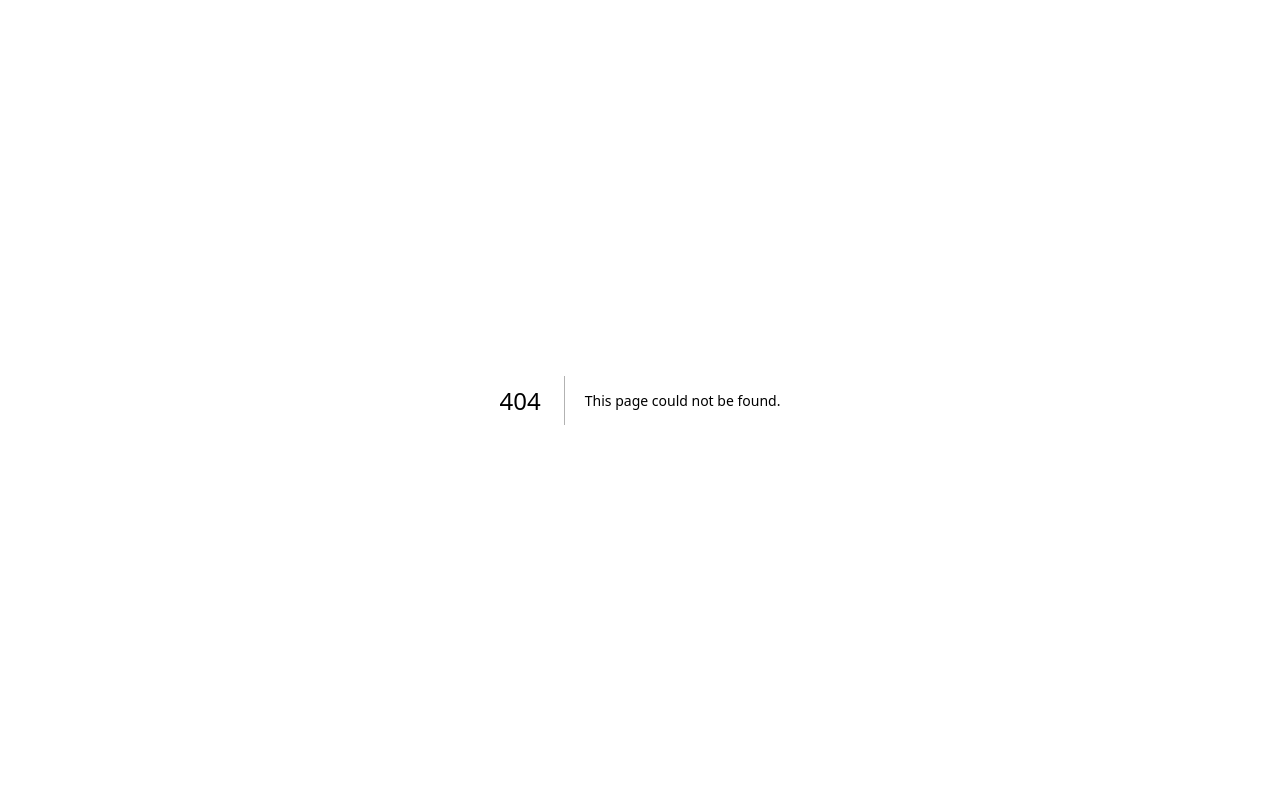
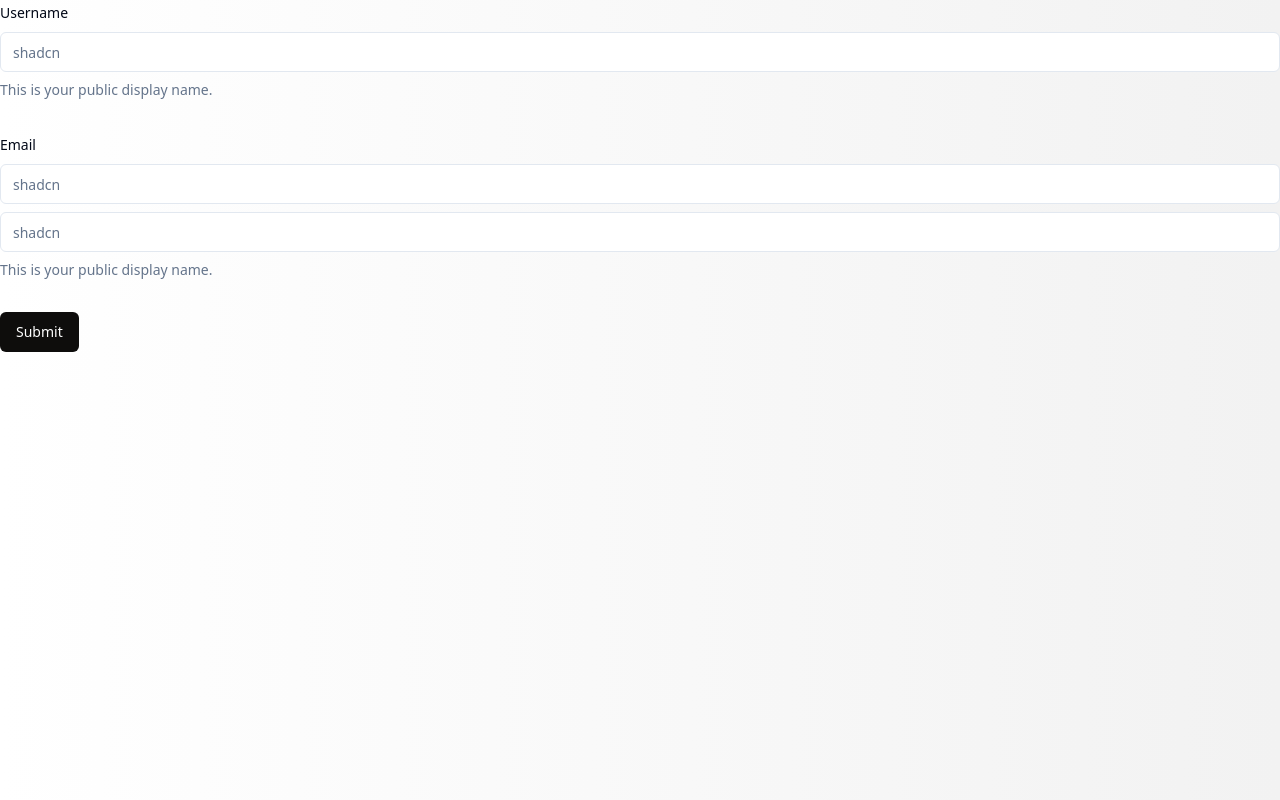
Before and after one commit to vipulkumar-dev/portfolio, a Next.js app: page /contact2 in a window 1280 px wide. Before the commit this address had no page. Built offline with nearby package versions, Linux system fonts and the light colour scheme.

Commit message:
Fro, intialized

```diff
--- /dev/null
+++ b/app/contact2/page.tsx
@@ -0,0 +1,88 @@
+"use client";
+
+import { zodResolver } from "@hookform/resolvers/zod";
+import { useForm } from "react-hook-form";
+import { z } from "zod";
+
+import { Button } from "@/components/ui/button";
+import {
+  Form,
+  FormControl,
+  FormDescription,
+  FormField,
+  FormItem,
+  FormLabel,
+  FormMessage,
+} from "@/components/ui/form";
+import { Input } from "@/components/ui/input";
+
+const formSchema = z.object({
+  username: z.string().min(2, {
+    message: "Username must be at least 2 characters.",
+  }),
+  email: z
+    .string()
+    .min(1, { message: "This field has to be filled." })
+    .email("This is not a valid email."),
+});
+
+export default function ProfileForm() {
+  // ...
+
+  const form = useForm<z.infer<typeof formSchema>>({
+    resolver: zodResolver(formSchema),
+    defaultValues: {
+      username: "",
+      email: "",
+    },
+  });
+
+  function onSubmit(values: z.infer<typeof formSchema>) {
+    // Do something with the form values.
+    // ✅ This will be type-safe and validated.
+    console.log(values);
+  }
+
+  return (
+    <Form {...form}>
+      <form onSubmit={form.handleSubmit(onSubmit)} className="space-y-8">
+        <FormField
+          control={form.control}
+          name="username"
+          render={({ field }) => (
+            <FormItem>
+              <FormLabel>Username</FormLabel>
+              <FormControl>
+                <Input placeholder="shadcn" {...field} />
+              </FormControl>
+              <FormDescription>
+                This is your public display name.
+              </FormDescription>
+              <FormMessage />
+            </FormItem>
+          )}
+        />
+        <FormField
+          control={form.control}
+          name="email"
+          render={({ field }) => (
+            <FormItem>
+              <FormLabel>Email</FormLabel>
+              <FormControl>
+                <Input placeholder="shadcn" {...field} />
+              </FormControl>
+              <FormControl>
+                <Input placeholder="shadcn" {...field} />
+              </FormControl>
+              <FormDescription>
+                This is your public display name.
+              </FormDescription>
+              <FormMessage />
+            </FormItem>
+          )}
+        />
+        <Button type="submit">Submit</Button>
+      </form>
+    </Form>
+  );
+}
--- /dev/null
+++ b/components/ui/form.tsx
@@ -0,0 +1,176 @@
+import * as React from "react"
+import * as LabelPrimitive from "@radix-ui/react-label"
+import { Slot } from "@radix-ui/react-slot"
+import {
+  Controller,
+  ControllerProps,
+  FieldPath,
+  FieldValues,
+  FormProvider,
+  useFormContext,
+} from "react-hook-form"
+
+import { cn } from "@/lib/utils"
+import { Label } from "@/components/ui/label"
+
+const Form = FormProvider
+
+type FormFieldContextValue<
+  TFieldValues extends FieldValues = FieldValues,
+  TName extends FieldPath<TFieldValues> = FieldPath<TFieldValues>
+> = {
+  name: TName
+}
+
+const FormFieldContext = React.createContext<FormFieldContextValue>(
+  {} as FormFieldContextValue
+)
+
+const FormField = <
+  TFieldValues extends FieldValues = FieldValues,
+  TName extends FieldPath<TFieldValues> = FieldPath<TFieldValues>
+>({
+  ...props
+}: ControllerProps<TFieldValues, TName>) => {
+  return (
+    <FormFieldContext.Provider value={{ name: props.name }}>
+      <Controller {...props} />
+    </FormFieldContext.Provider>
+  )
+}
+
+const useFormField = () => {
+  const fieldContext = React.useContext(FormFieldContext)
+  const itemContext = React.useContext(FormItemContext)
+  const { getFieldState, formState } = useFormContext()
+
+  const fieldState = getFieldState(fieldContext.name, formState)
+
+  if (!fieldContext) {
+    throw new Error("useFormField should be used within <FormField>")
+  }
+
+  const { id } = itemContext
+
+  return {
+    id,
+    name: fieldContext.name,
+    formItemId: `${id}-form-item`,
+    formDescriptionId: `${id}-form-item-description`,
+    formMessageId: `${id}-form-item-message`,
+    ...fieldState,
+  }
+}
+
+type FormItemContextValue = {
+  id: string
+}
+
+const FormItemContext = React.createContext<FormItemContextValue>(
+  {} as FormItemContextValue
+)
+
+const FormItem = React.forwardRef<
+  HTMLDivElement,
+  React.HTMLAttributes<HTMLDivElement>
+>(({ className, ...props }, ref) => {
+  const id = React.useId()
+
+  return (
+    <FormItemContext.Provider value={{ id }}>
+      <div ref={ref} className={cn("space-y-2", className)} {...props} />
+    </FormItemContext.Provider>
+  )
+})
+FormItem.displayName = "FormItem"
+
+const FormLabel = React.forwardRef<
+  React.ElementRef<typeof LabelPrimitive.Root>,
+  React.ComponentPropsWithoutRef<typeof LabelPrimitive.Root>
+>(({ className, ...props }, ref) => {
+  const { error, formItemId } = useFormField()
+
+  return (
+    <Label
+      ref={ref}
+      className={cn(error && "text-destructive", className)}
+      htmlFor={formItemId}
+      {...props}
+    />
+  )
+})
+FormLabel.displayName = "FormLabel"
+
+const FormControl = React.forwardRef<
+  React.ElementRef<typeof Slot>,
+  React.ComponentPropsWithoutRef<typeof Slot>
+>(({ ...props }, ref) => {
+  const { error, formItemId, formDescriptionId, formMessageId } = useFormField()
+
+  return (
+    <Slot
+      ref={ref}
+      id={formItemId}
+      aria-describedby={
+        !error
+          ? `${formDescriptionId}`
+          : `${formDescriptionId} ${formMessageId}`
+      }
+      aria-invalid={!!error}
+      {...props}
+    />
+  )
+})
+FormControl.displayName = "FormControl"
+
+const FormDescription = React.forwardRef<
+  HTMLParagraphElement,
+  React.HTMLAttributes<HTMLParagraphElement>
+>(({ className, ...props }, ref) => {
+  const { formDescriptionId } = useFormField()
+
+  return (
+    <p
+      ref={ref}
+      id={formDescriptionId}
+      className={cn("text-sm text-muted-foreground", className)}
+      {...props}
+    />
+  )
+})
+FormDescription.displayName = "FormDescription"
+
+const FormMessage = React.forwardRef<
+  HTMLParagraphElement,
+  React.HTMLAttributes<HTMLParagraphElement>
+>(({ className, children, ...props }, ref) => {
+  const { error, formMessageId } = useFormField()
+  const body = error ? String(error?.message) : children
+
+  if (!body) {
+    return null
+  }
+
+  return (
+    <p
+      ref={ref}
+      id={formMessageId}
+      className={cn("text-sm font-medium text-destructive", className)}
+      {...props}
+    >
+      {body}
+    </p>
+  )
+})
+FormMessage.displayName = "FormMessage"
+
+export {
+  useFormField,
+  Form,
+  FormItem,
+  FormLabel,
+  FormControl,
+  FormDescription,
+  FormMessage,
+  FormField,
+}
--- /dev/null
+++ b/components/ui/input.tsx
@@ -0,0 +1,25 @@
+import * as React from "react"
+
+import { cn } from "@/lib/utils"
+
+export interface InputProps
+  extends React.InputHTMLAttributes<HTMLInputElement> {}
+
+const Input = React.forwardRef<HTMLInputElement, InputProps>(
+  ({ className, type, ...props }, ref) => {
+    return (
+      <input
+        type={type}
+        className={cn(
+          "flex h-10 w-full rounded-md border border-input bg-background px-3 py-2 text-sm ring-offset-background file:border-0 file:bg-transparent file:text-sm file:font-medium placeholder:text-muted-foreground focus-visible:outline-none focus-visible:ring-2 focus-visible:ring-ring focus-visible:ring-offset-2 disabled:cursor-not-allowed disabled:opacity-50",
+          className
+        )}
+        ref={ref}
+        {...props}
+      />
+    )
+  }
+)
+Input.displayName = "Input"
+
+export { Input }
--- /dev/null
+++ b/components/ui/label.tsx
@@ -0,0 +1,26 @@
+"use client"
+
+import * as React from "react"
+import * as LabelPrimitive from "@radix-ui/react-label"
+import { cva, type VariantProps } from "class-variance-authority"
+
+import { cn } from "@/lib/utils"
+
+const labelVariants = cva(
+  "text-sm font-medium leading-none peer-disabled:cursor-not-allowed peer-disabled:opacity-70"
+)
+
+const Label = React.forwardRef<
+  React.ElementRef<typeof LabelPrimitive.Root>,
+  React.ComponentPropsWithoutRef<typeof LabelPrimitive.Root> &
+    VariantProps<typeof labelVariants>
+>(({ className, ...props }, ref) => (
+  <LabelPrimitive.Root
+    ref={ref}
+    className={cn(labelVariants(), className)}
+    {...props}
+  />
+))
+Label.displayName = LabelPrimitive.Root.displayName
+
+export { Label }
--- a/package.json
+++ b/package.json
@@ -10,7 +10,9 @@
   },
   "dependencies": {
     "@fullpage/react-fullpage": "^0.1.40",
+    "@hookform/resolvers": "^3.3.4",
     "@radix-ui/react-avatar": "^1.0.4",
+    "@radix-ui/react-label": "^2.0.2",
     "@radix-ui/react-slot": "^1.0.2",
     "@reduxjs/toolkit": "^2.0.1",
     "class-variance-authority": "^0.7.0",
@@ -23,10 +25,12 @@
     "next": "14.0.4",
     "react": "^18",
     "react-dom": "^18",
+    "react-hook-form": "^7.50.1",
     "react-redux": "^9.0.4",
     "split-type": "^0.3.4",
     "tailwind-merge": "^2.2.0",
-    "tailwindcss-animate": "^1.0.7"
+    "tailwindcss-animate": "^1.0.7",
+    "zod": "^3.22.4"
   },
   "devDependencies": {
     "@svgr/webpack": "^8.1.0",
```
Also changed, not shown: 1 other file (tests, documents, lock files or other folders).
